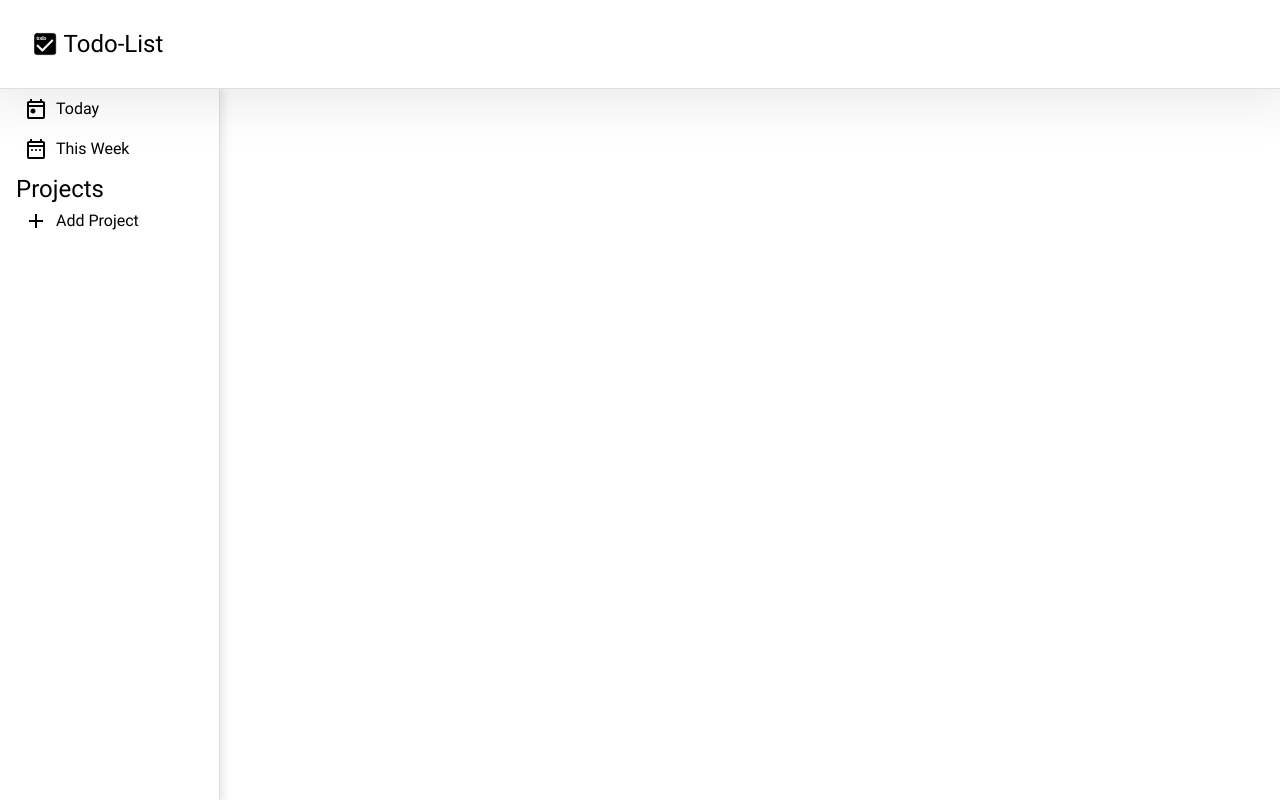
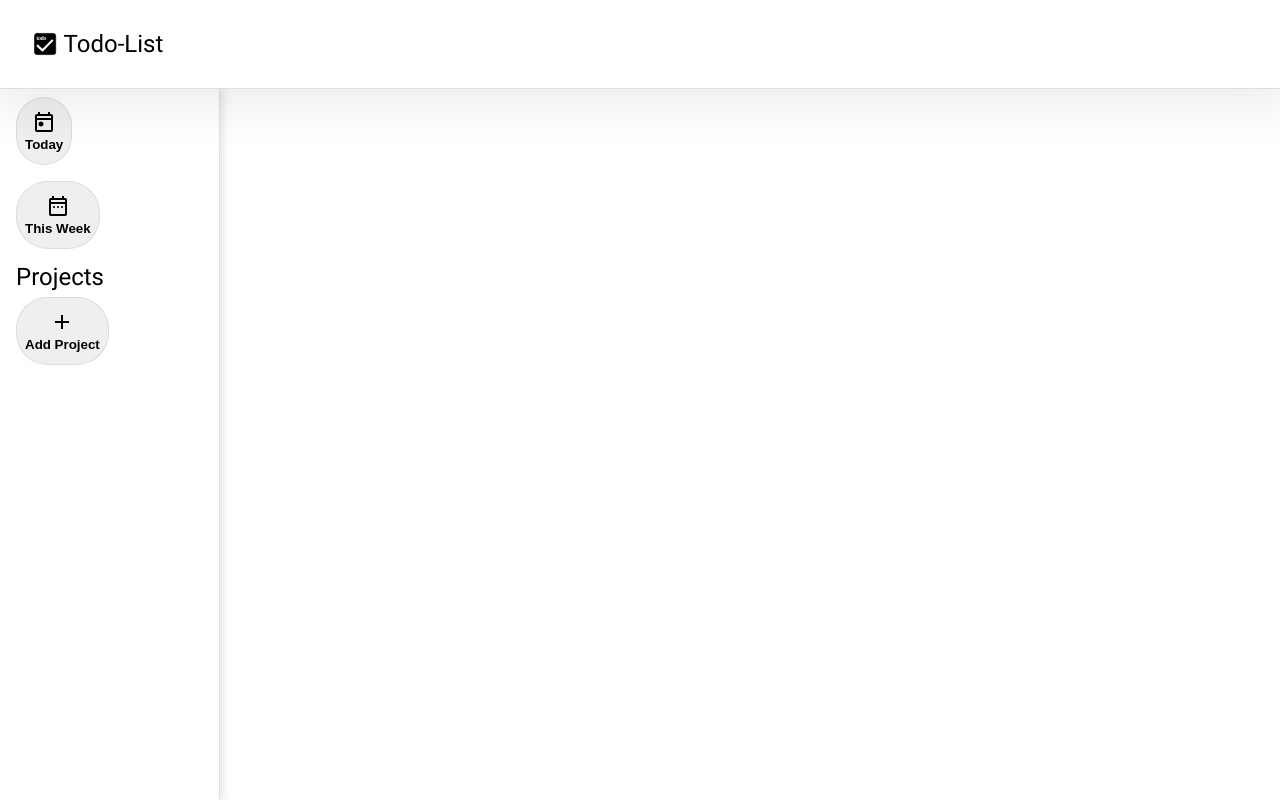
Before and after one commit to FireDragonGod/todo-list, a plain HTML site: page index.html in a window 1280 px wide. Drawn offline with Linux system fonts and the light colour scheme; files whose address does not match are found by name.

Commit message:
Change the List like a buttons into a real button

```diff
--- a/index.html
+++ b/index.html
@@ -25,21 +25,25 @@
         <ul class="today_and_this_week">
 
           <li class="today">
+            <button class="today_button">
               <img
-            class="today"
+              class="today_button"
               src="img/today_FILL0_wght400_GRAD0_opsz24.svg"
               alt="today"
               >
-          <p class="today">Today</p>
+              <p class="today_button">Today</p>
+            </button>
           </li>
 
           <li class="date_range">
+            <button class="date_range_button">
               <img
-            class="date_range"
+              class="date_range_button"
               src="img/date_range_FILL0_wght400_GRAD0_opsz24.svg"
               alt="date-range"
               >
-            <p class="date_range">This Week</p>
+              <p class="date_range_button">This Week</p>
+            </button>
           </li>
 
         </ul>
@@ -51,12 +55,14 @@
           </li>
 
           <li class="add_project">
+            <button class="add_project_button">
               <img
-            class="add_project"
+              class="add_project_button"
               src="img/add_FILL0_wght400_GRAD0_opsz24.svg"
               alt="add"
               >
-            <p class="add_project">Add Project</p>
+              <p class="add_project_button">Add Project</p>
+            </button>
           </li>
 
           <li class="formList hide">
```
Lines whose indentation alone changed are shown as unchanged.
